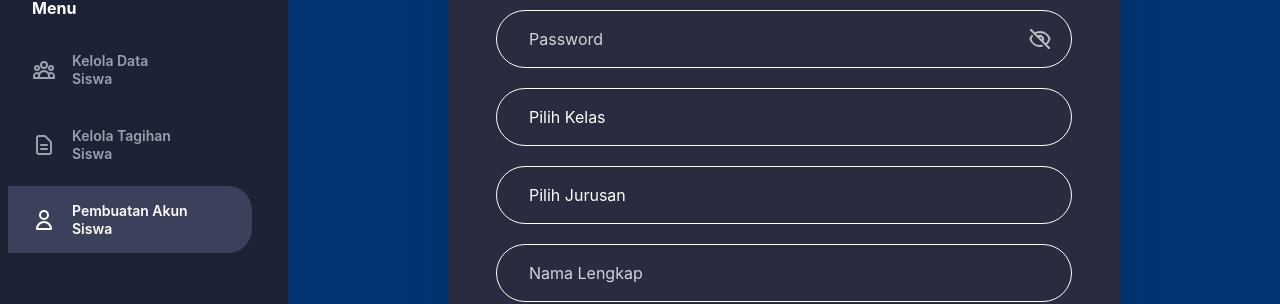
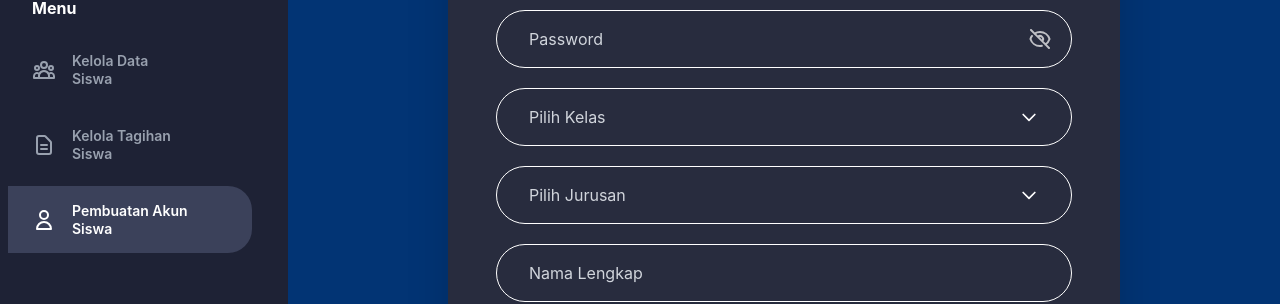
Before and after one commit to gastianichiro1-boop/projek-edufin-uas, a React (Vite) app in the folder frontend-react/frontend-react/: page /admin/buat-akun in a window 1280 px wide. Shown: the part 315-619 px from the top of the page. Built offline with nearby package versions, Linux system fonts and the light colour scheme.

Commit message:
Pembetulan UI Bar pilihan dan UI placeholder pada penentuan jatuh tempo

```diff
--- a/frontend-react/frontend-react/src/pages/AdminBuatAkun.jsx
+++ b/frontend-react/frontend-react/src/pages/AdminBuatAkun.jsx
@@ -13,6 +13,11 @@ export default function AdminBuatAkun() {
 
     // State baru untuk fitur hide/show password
     const [showPassword, setShowPassword] = useState(false);
+
+    // ==========================================
+    // STATE PENGENDALI DROPDOWN KUSTOM MODERN
+    // ==========================================
+    const [openDropdown, setOpenDropdown] = useState(null);
 
     // Fungsi canggih untuk menangkap dan memvalidasi ketikan secara real-time
     const handleChange = (e) => {
@@ -33,6 +38,12 @@ export default function AdminBuatAkun() {
 
     const handleSubmit = async (e) => {
         e.preventDefault();
+
+        // Validasi ekstra mencegah dropdown kosong
+        if (!formData.kelas || !formData.jurusan) {
+            alert("Pilih Kelas dan Jurusan terlebih dahulu!");
+            return;
+        }
 
         try {
             const response = await axios.post(
@@ -56,8 +67,95 @@ export default function AdminBuatAkun() {
         }
     };
 
+    // =========================================================================
+    // KOMPONEN: DROPDOWN MODERN GLASSMORPHISM
+    // =========================================================================
+    const renderCustomSelect = (name, value, placeholder, options, stateHandler) => {
+        const isOpen = openDropdown === name;
+        const selected = options.find((o) => o.value === value);
+
+        return (
+            <div className="relative w-full">
+                <div
+                    onClick={(e) => {
+                        e.stopPropagation();
+                        setOpenDropdown(isOpen ? null : name);
+                    }}
+                    className={`w-full bg-transparent border rounded-full py-4 px-8 cursor-pointer flex justify-between items-center transition-all ${
+                        isOpen
+                            ? "border-blue-400 border-2"
+                            : "border-white hover:border-blue-200"
+                    }`}
+                >
+                    <span className={value ? "text-white" : "text-gray-300"}>
+                        {selected ? selected.label : placeholder}
+                    </span>
+                    <svg
+                        className={`w-5 h-5 transition-transform duration-300 ${
+                            isOpen ? "rotate-180 text-blue-400" : "text-white"
+                        }`}
+                        fill="none"
+                        stroke="currentColor"
+                        viewBox="0 0 24 24"
+                    >
+                        <path strokeLinecap="round" strokeLinejoin="round" strokeWidth={2} d="M19 9l-7 7-7-7" />
+                    </svg>
+                </div>
+
+                {isOpen && (
+                    <>
+                        {/* Pelindung layar untuk menutup menu jika diklik di luar */}
+                        <div
+                            className="fixed inset-0 z-40"
+                            onClick={(e) => {
+                                e.stopPropagation();
+                                setOpenDropdown(null);
+                            }}
+                        ></div>
+
+                        {/* Kotak Pilihan Menu */}
+                        <div className="absolute top-[110%] left-0 right-0 bg-[#1A1E2D] border border-white/20 rounded-3xl shadow-[0_15px_40px_rgba(0,0,0,0.6)] overflow-hidden z-50 animate-fade-in-up py-2">
+                            {options.map((opt) => (
+                                <div
+                                    key={opt.value}
+                                    onClick={(e) => {
+                                        e.stopPropagation();
+                                        stateHandler({ target: { name, value: opt.value } });
+                                        setOpenDropdown(null);
+                                    }}
+                                    className={`px-8 py-4 cursor-pointer transition-colors ${
+                                        value === opt.value
+                                            ? "bg-blue-600/30 text-blue-400 font-bold border-l-4 border-blue-400"
+                                            : "text-gray-300 hover:bg-white/10 hover:text-white border-l-4 border-transparent"
+                                    }`}
+                                >
+                                    {opt.label}
+                                </div>
+                            ))}
+                        </div>
+                    </>
+                )}
+            </div>
+        );
+    };
+
+    // Data Pilihan Dropdown
+    const kelasOptions = [
+        { value: "X", label: "Kelas X" },
+        { value: "XI", label: "Kelas XI" },
+        { value: "XII", label: "Kelas XII" },
+    ];
+
+    const jurusanOptions = [
+        { value: "FI", label: "FI" },
+        { value: "TKI", label: "TKI" },
+    ];
+
     return (
-        <div className="min-h-screen w-full bg-[#023474] flex font-sans">
+        <div
+            className="min-h-screen w-full bg-[#023474] flex font-sans"
+            onClick={() => setOpenDropdown(null)} // Tutup dropdown jika area kosong diklik
+        >
             <SidebarAdmin activeMenu="buat-akun" />
 
             <main className="flex-1 p-8 flex items-center justify-center relative overflow-hidden">
@@ -81,7 +179,8 @@ export default function AdminBuatAkun() {
                     <form
                         onSubmit={handleSubmit}
                         className="p-12 flex flex-col gap-5">
-                        {/* Input NISN (Sudah kebal dari huruf dan simbol) */}
+
+                        {/* Input NISN */}
                         <input
                             type="text"
                             name="nisn"
@@ -101,7 +200,6 @@ export default function AdminBuatAkun() {
                                 placeholder="Password"
                                 required
                                 onChange={handleChange}
-                                // Tambahkan pr-14 agar teks yang diketik tidak menabrak ikon mata
                                 className="w-full bg-transparent border border-white rounded-full py-4 pl-8 pr-14 text-white placeholder-gray-300 focus:outline-none focus:border-blue-400 focus:border-2 transition-all"
                             />
                             <div
@@ -113,18 +211,8 @@ export default function AdminBuatAkun() {
                                         fill="none"
                                         stroke="currentColor"
                                         viewBox="0 0 24 24">
-                                        <path
-                                            strokeLinecap="round"
-                                            strokeLinejoin="round"
-                                            strokeWidth={2}
-                                            d="M15 12a3 3 0 11-6 0 3 3 0 016 0z"
-                                        />
-                                        <path
-                                            strokeLinecap="round"
-                                            strokeLinejoin="round"
-                                            strokeWidth={2}
-                                            d="M2.458 12C3.732 7.943 7.523 5 12 5c4.478 0 8.268 2.943 9.542 7-1.274 4.057-5.064 7-9.542 7-4.477 0-8.268-2.943-9.542-7z"
-                                        />
+                                        <path strokeLinecap="round" strokeLinejoin="round" strokeWidth={2} d="M15 12a3 3 0 11-6 0 3 3 0 016 0z" />
+                                        <path strokeLinecap="round" strokeLinejoin="round" strokeWidth={2} d="M2.458 12C3.732 7.943 7.523 5 12 5c4.478 0 8.268 2.943 9.542 7-1.274 4.057-5.064 7-9.542 7-4.477 0-8.268-2.943-9.542-7z" />
                                     </svg>
                                 ) : (
                                     <svg
@@ -132,57 +220,23 @@ export default function AdminBuatAkun() {
                                         fill="none"
                                         stroke="currentColor"
                                         viewBox="0 0 24 24">
-                                        <path
-                                            strokeLinecap="round"
-                                            strokeLinejoin="round"
-                                            strokeWidth={2}
-                                            d="M13.875 18.825A10.05 10.05 0 0112 19c-4.478 0-8.268-2.943-9.543-7a9.97 9.97 0 011.563-3.029m5.858.908a3 3 0 114.243 4.243M9.878 9.878l4.242 4.242M9.88 9.88l-3.29-3.29m7.532 7.532l3.29 3.29M3 3l3.59 3.59m0 0A9.953 9.953 0 0112 5c4.478 0 8.268 2.943 9.543 7a10.025 10.025 0 01-4.132 5.411m0 0L21 21"
-                                        />
+                                        <path strokeLinecap="round" strokeLinejoin="round" strokeWidth={2} d="M13.875 18.825A10.05 10.05 0 0112 19c-4.478 0-8.268-2.943-9.543-7a9.97 9.97 0 011.563-3.029m5.858.908a3 3 0 114.243 4.243M9.878 9.878l4.242 4.242M9.88 9.88l-3.29-3.29m7.532 7.532l3.29 3.29M3 3l3.59 3.59m0 0A9.953 9.953 0 0112 5c4.478 0 8.268 2.943 9.543 7a10.025 10.025 0 01-4.132 5.411m0 0L21 21" />
                                     </svg>
                                 )}
                             </div>
                         </div>
 
-                        {/* Dropdown untuk Kelas */}
-                        <select
-                            name="kelas"
-                            value={formData.kelas}
-                            required
-                            onChange={handleChange}
-                            className="w-full bg-transparent border border-white rounded-full py-4 px-8 text-white focus:outline-none focus:border-blue-400 focus:border-2 transition-all appearance-none cursor-pointer">
-                            <option value="" disabled className="text-black">
-                                Pilih Kelas
-                            </option>
-                            <option value="X" className="text-black">
-                                Kelas X
-                            </option>
-                            <option value="XI" className="text-black">
-                                Kelas XI
-                            </option>
-                            <option value="XII" className="text-black">
-                                Kelas XII
-                            </option>
-                        </select>
+                        {/* Dropdown Kelas (Smart Custom Select) */}
+                        <div className="relative z-[52]">
+                            {renderCustomSelect("kelas", formData.kelas, "Pilih Kelas", kelasOptions, handleChange)}
+                        </div>
 
-                        {/* Dropdown untuk Jurusan */}
-                        <select
-                            name="jurusan"
-                            value={formData.jurusan}
-                            required
-                            onChange={handleChange}
-                            className="w-full bg-transparent border border-white rounded-full py-4 px-8 text-white focus:outline-none focus:border-blue-400 focus:border-2 transition-all appearance-none cursor-pointer">
-                            <option value="" disabled className="text-black">
-                                Pilih Jurusan
-                            </option>
-                            <option value="FI" className="text-black">
-                                FI
-                            </option>
-                            <option value="TKI" className="text-black">
-                                TKI
-                            </option>
-                        </select>
+                        {/* Dropdown Jurusan (Smart Custom Select) */}
+                        <div className="relative z-[51]">
+                            {renderCustomSelect("jurusan", formData.jurusan, "Pilih Jurusan", jurusanOptions, handleChange)}
+                        </div>
 
-                        {/* Input Nama Lengkap (Sudah kebal dari angka dan simbol) */}
+                        {/* Input Nama Lengkap */}
                         <input
                             type="text"
                             name="nama_lengkap"
@@ -195,12 +249,20 @@ export default function AdminBuatAkun() {
 
                         <button
                             type="submit"
-                            className="mt-6 mx-auto bg-[#B3B6C2] hover:bg-white text-black font-bold py-3 px-14 rounded-full shadow-lg transition-colors text-lg">
+                            className="mt-6 mx-auto bg-[#B3B6C2] hover:bg-white text-black font-bold py-3 px-14 rounded-full shadow-lg transition-colors text-lg outline-none">
                             Konfirmasi
                         </button>
                     </form>
                 </div>
             </main>
+
+            <style>{`
+                .animate-fade-in-up { animation: fadeInUp 0.3s cubic-bezier(0.16, 1, 0.3, 1) forwards; }
+                @keyframes fadeInUp {
+                    from { opacity: 0; transform: translateY(15px) scale(0.98); }
+                    to { opacity: 1; transform: translateY(0) scale(1); }
+                }
+            `}</style>
         </div>
     );
 }
--- a/frontend-react/frontend-react/src/pages/AdminDashboard.jsx
+++ b/frontend-react/frontend-react/src/pages/AdminDashboard.jsx
@@ -665,12 +665,12 @@ export default function AdminDashboard() {
                             </div>
                             <div className="flex flex-col relative z-[53]">
                                 <label className="text-white font-bold tracking-wider text-sm mb-2 uppercase">
-                                    Naik Kelas
+                                    Kelas Akhir
                                 </label>
                                 {renderCustomSelect(
                                     "kelasAkhir",
                                     bulkEditData.kelasAkhir,
-                                    "NAIK KELAS BERAPA",
+                                    "AKHIR KELAS YANG DI TETAPKAN",
                                     kelasOptions,
                                     handleBulkEditChange,
                                 )}
--- a/frontend-react/frontend-react/src/pages/StudentDompet.jsx
+++ b/frontend-react/frontend-react/src/pages/StudentDompet.jsx
@@ -90,7 +90,7 @@ export default function StudentDompet() {
     // ==========================================
     const handleTopup = async () => {
         if (parseInt(nominal) < 10000 || parseInt(nominal) > 5000000) {
-            alert("Minimal 10.000 danMaksimal Rp 5.000.000");
+            alert("Minimal 10.000 dan Maksimal Rp 5.000.000");
             return;
         }
         setLoading(true);
```
Also changed, not shown: frontend-react/frontend-react/src/pages/AdminTagihan.jsx (+3 -7 lines).
